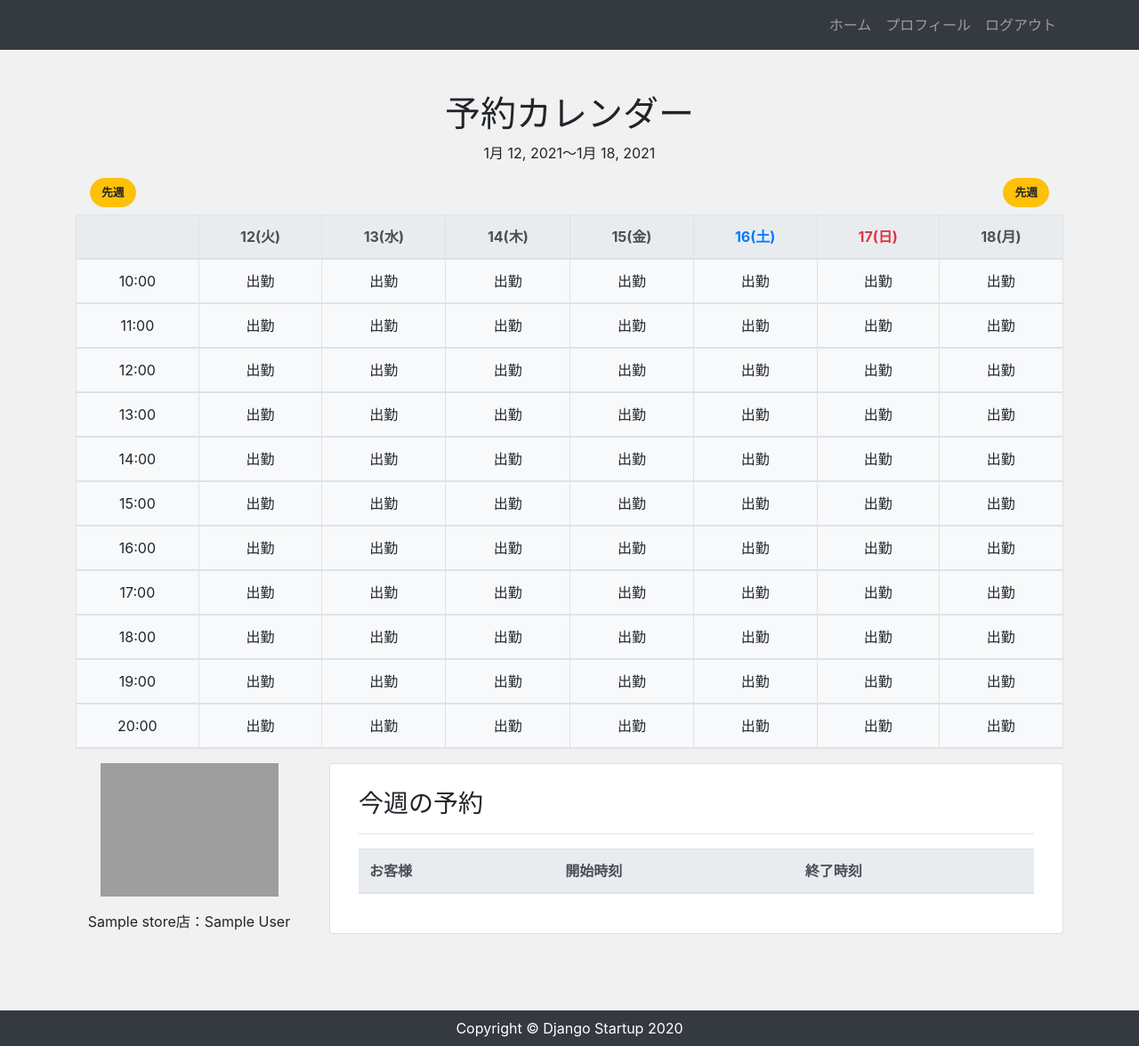
After one commit to reomatsuoka/custom-user, a Django app: page /mypage/2021/1/12/ in a window 1280 px wide. The commit adds this page. Shown: the whole page at 89% size. Run offline with Django 3.2, Linux system fonts and the light colour scheme; a user stored in the database is signed in; tables that the repository leaves empty hold one stand-in row (values such as "Sample post"); lists and menus that the app fills with data are empty; some libraries are stand-ins or nearby versions; grey boxes are pictures that could not be loaded.

Commit message:
practice

```diff
--- a/app/static/css/style.css
+++ b/app/static/css/style.css
@@ -68,6 +68,13 @@ main {
 
 .form_wrap__2col {
     grid-template-columns: repeat(2, 1fr);
+}
+
+/* mypage */
+
+.mypage img {
+    height:150px;
+    object-fit: contain;
 }
 
 /* profile */
--- a/app/templates/app/base.html
+++ b/app/templates/app/base.html
@@ -7,6 +7,7 @@
     <meta charset="UTF-8">
     <meta name="viewport" content="width=device-width, initial-scale=1.0">
     <link rel="stylesheet" href="https://stackpath.bootstrapcdn.com/bootstrap/4.4.1/css/bootstrap.min.css">
+    <link rel="stylesheet" href="https://cdnjs.cloudflare.com/ajax/libs/font-awesome/5.15.2/css/all.min.css">
     <link rel="stylesheet" href="{% static 'css/style.css' %}">
     <title>予約サイトチュートリアル</title>
 </head>
--- a/app/templates/app/booking.html
+++ b/app/templates/app/booking.html
@@ -1,4 +1,5 @@
 {% extends "app/base.html" %}
+{% load widget_tweaks %}
 
 {% block content %}
 
--- /dev/null
+++ b/app/templates/app/mypage.html
@@ -0,0 +1,92 @@
+{% extends 'app/base.html' %}
+
+{% block content %}
+
+<div class="text-center my-5">
+    <div class="mb-3">
+        <h1>予約カレンダー</h1>
+        <p>{{ start_day }}〜{{ end_day }}</p>
+    </div>
+
+    <div class="d-flex mb-2">
+        <div class="mx-3 mr-auto">
+            <a class="btn btn-warning" href="{% url 'mypage' before.year before.month before.day %}">先週</a>
+        </div>
+        <div class="mx-3">
+            <a class="btn btn-warning" href="{% url 'mypage' next.year next.month next.day %}">先週</a>
+        </div>
+    </div>
+    <div class="mb-3">
+        <table class="table table-bordered bg-light">
+            <thead class="thead-light">
+                <tr>
+                    <th></th>
+                    {% for day in days %}
+                        {% if day.weekday == 5 %}
+                            <th scope='col' class="text-primary">{{ day | date:"d(D)" }}</th>
+                        {% elif day.weekday == 6 %}
+                            <th scope='col' class="text-danger">{{ day | date:"d(D)" }}</th>
+                        {% else %}
+                            <th scope='col'>{{ day | date:"d(D)" }}</th>
+                        {% endif %}
+                    {% endfor %}
+                </tr>
+            </thead>
+            <thead>
+                {% for booking_hour, booking_date in calendar.items %}
+                <tr>
+                    <td scope="row">{{ booking_hour }}:00</td>
+                    {% for datetime, book in booking_date.items %}
+                    <td>
+                        {% if book == "" %}
+                            出勤
+                        {% else %}
+                            <p class="mb-0 font-weight-bold text-success">{{ book }}様</p>
+                        {% endif %}
+                    </td>
+                    {% endfor %}
+                </tr>
+                {% endfor %}
+            </thead>
+        </table>
+    </div>
+
+    <div class="row">
+        <div class="col-md-3 mb-4 text-center mypage">
+            <img src="/{{ staff_data.user.image.url }}" alt="" class="mb-3 img-fluid">
+            <p>{{ staff_data.store.name }}店：{{ staff_data.user.first_name }} {{ staff_data.user.last_name }}</p>
+        </div>
+        <div class="col-md-9 mb-4">
+            <div class="card">
+                <div class="card-body px-2 py-1">
+                    <div class="p-4 text-left">
+                        <h3>今週の予約</h3>
+                        <hr>
+                        <table class="table">
+                            <thead class="thead-light">
+                                <tr>
+                                    <th>お客様</th>
+                                    <th>開始時刻</th>
+                                    <th>終了時刻</th>
+                                </tr>
+                            </thead>
+                            <tbody>
+                                {% for booking in booking_data %}
+                                    {% if booking.first_name != None %}
+                                        <tr>
+                                            <td>{{ booking.first_name }} {{ booking.last_name }}様</td>
+                                            <td>{{ booking.start }}</td>
+                                            <td>{{ booking.end }}</td>
+                                        </tr>
+                                    {% endif %}
+                                {%  endfor %}
+                            </tbody>
+                        </table>
+                    </div>
+                </div>
+            </div>
+        </div>
+    </div>
+</div>
+
+{% endblock %}
--- a/app/urls.py
+++ b/app/urls.py
@@ -8,4 +8,6 @@ urlpatterns = [
     path('calendar/<int:pk>/', views.CalendarView.as_view(), name='calendar'),
     path('calendar/<int:pk>/<int:year>/<int:month>/<int:day>/', views.CalendarView.as_view(), name='calendar'),
     path('booking/<int:pk>/<int:year>/<int:month>/<int:day>/<int:hour>/', views.BookingView.as_view(), name='booking'),
+    path('thanks/', views.ThanksView.as_view(), name='thanks'),
+    path('mypage/<int:year>/<int:month>/<int:day>/', views.MyPageView.as_view(), name='mypage'),
 ]
--- a/app/views.py
+++ b/app/views.py
@@ -14,6 +14,13 @@ from app.forms import BookingForm
 
 class StoreView(View):
     def get(self, request, *args, **kwargs):
+        if request.user.is_authenticated:
+            start_date = date.today()
+            weekday = start_date.weekday()
+            if weekday != 6:
+                start_date = start_date = timedelta(days=weekday + 1)
+            return redirect('mypage', start_date.year, start_date.month, start_date.day)
+
         store_data = Store.objects.all()
 
         return render(request, 'app/store.html', {
@@ -38,18 +45,18 @@ class CalendarView(View):
         month = self.kwargs.get('month')
         day = self.kwargs.get('day')
         if year and month and day:
-            # 週初め
+            # 週始め
             start_date = date(year=year, month=month, day=day)
         else:
             start_date = today
-        # １週間
+        # 1週間
         days = [start_date + timedelta(days=day) for day in range(7)]
         start_day = days[0]
         end_day = days[-1]
 
         calendar = {}
-        # 10時〜20時
-        for hour in range(10,21):
+        # 10時～20時
+        for hour in range(10, 21):
             row = {}
             for day in days:
                 row[day] = True
@@ -116,13 +123,58 @@ class BookingView(View):
                 booking.tel = form.cleaned_data['tel']
                 booking.remarks = form.cleaned_data['remarks']
                 booking.save()
-                return redirect('store')
+                return redirect('thanks')
 
-            return render(request, 'app/booking.html', {
-                'staff_data': staff_data,
-                'year': year,
-                'month': month,
-                'day': day,
-                'hour': hour,
-                'form': form,
-            })
+        return render(request, 'app/booking.html', {
+            'staff_data': staff_data,
+            'year': year,
+            'month': month,
+            'day': day,
+            'hour': hour,
+            'form': form,
+        })
+
+class ThanksView(TemplateView):
+    template_name = 'app/thanks.html'
+
+class MyPageView(LoginRequiredMixin, View):
+    def get(self, request, *args, **kwargs):
+        staff_data = Staff.objects.filter(id=request.user.id).select_related('user').select_related('store')[0]
+        year = self.kwargs.get('year')
+        month = self.kwargs.get('month')
+        day = self.kwargs.get('day')
+        start_date = date(year=year, month=month, day=day)
+        days = [start_date + timedelta(days=day) for day in range(7)]
+        start_day = days[0]
+        end_day = days[-1]
+
+        calendar = {}
+        # 10時〜20時
+        for hour in range(10, 21):
+            row = {}
+            for day_ in days:
+                row[day_] = ""
+            calendar[hour] = row
+        start_time = make_aware(datetime.combine(start_day, time(hour=10, minute=0, second=0)))
+        end_time = make_aware(datetime.combine(end_day, time(hour=20, minute=0, second=0)))
+        booking_data = Booking.objects.filter(staff=staff_data).exclude(Q(start__gt=end_time) | Q(end__lt=start_time))
+        for booking in booking_data:
+            local_time = localtime(booking.start)
+            booking_data = local_time.date()
+            booking_hour = local_time.hour
+            if (booking_hour in calendar) and (booking_data in calendar[booking_hour]):
+                calendar[booking_hour][booking_date] = booking.first_name
+
+        return render(request, 'app/mypage.html', {
+            'staff_data': staff_data,
+            'booking_data': booking_data,
+            'calendar': calendar,
+            'days': days,
+            'start_day': start_day,
+            'end_day': end_day,
+            'before': days[0] - timedelta(days=7),
+            'next': days[-1] + timedelta(days=1),
+            'year': year,
+            'month': month,
+            'day': day,
+        })
```
Also changed, not shown: app/templates/app/thanks.html (added, +12 -0 lines).
